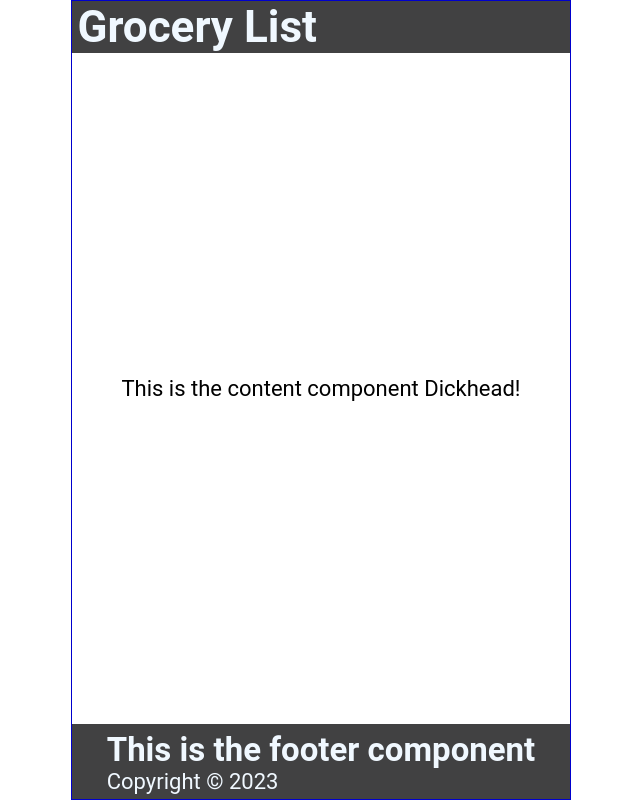
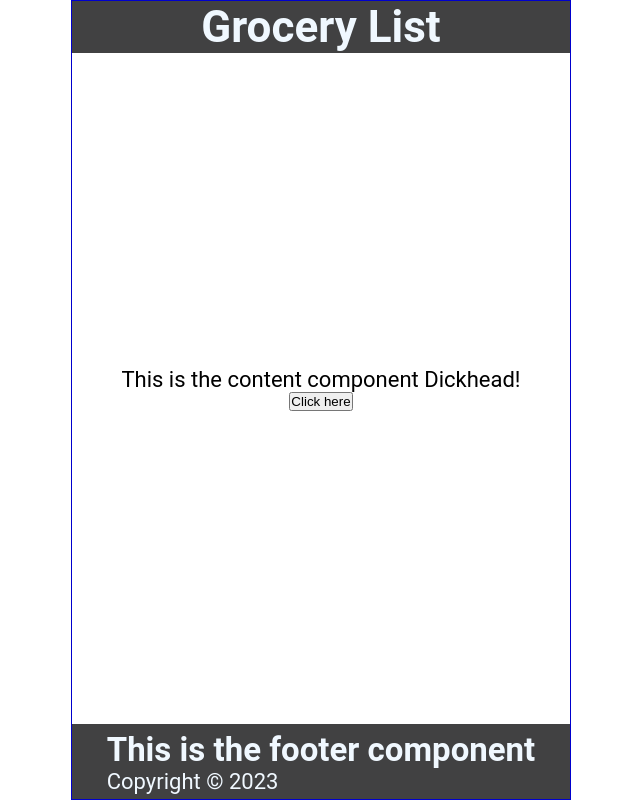
Before and after one commit to deelusional/grayReact, a React (Create React App) app: page / in a window 1280 px wide. Shown: the whole page, without its empty margins (319-959 px from the left). Built offline with nearby package versions, Linux system fonts and the light colour scheme.

Commit message:
added button, changed styles

```diff
--- a/src/Content.js
+++ b/src/Content.js
@@ -7,11 +7,16 @@ const Content = () => {
     return names[int];
   }
 
+  const handleClick = () => {
+    console.log('You clicked it!');
+  }
+
   return (
     <main>
       <p>
         This is the content component { handleNameChange()  }!
       </p>
+      <button onClick={ handleClick() }>Click here</button>
     </main>
   )
 }
--- a/src/index.css
+++ b/src/index.css
@@ -34,7 +34,7 @@ header {
   background-color: rgb(65, 65, 66);
   color: aliceblue;
   display: flex;
-  justify-content: space-between;
+  justify-content: center;
   align-items: center;
 }
 
```
